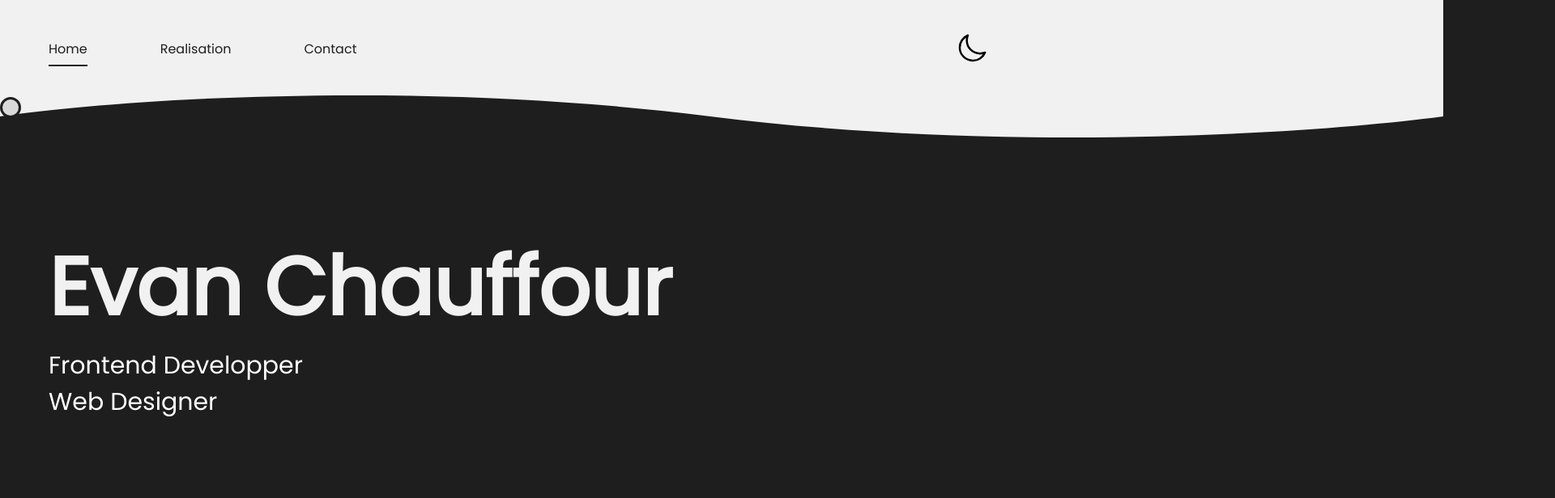
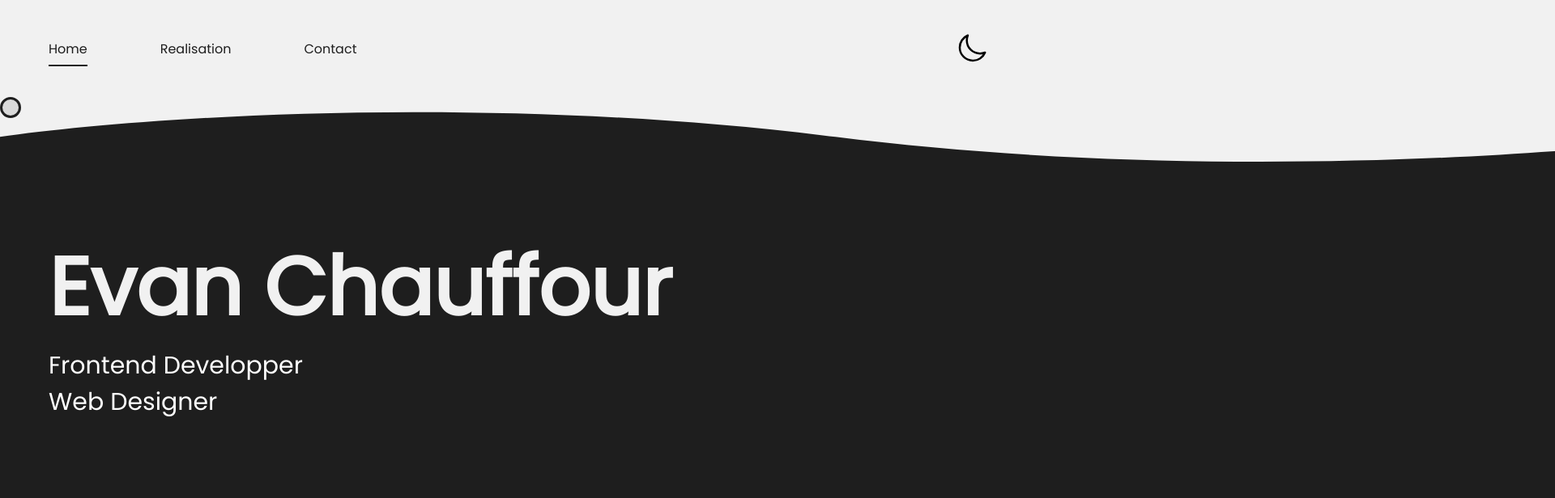
Before and after one commit to Evanchauffour/My_portfolio, a React (Create React App) app: page / in a window 1280 px wide. Shown: the top 616 px of the page at 81% size, 1920 px wide, since content can reach past the window. Built offline with nearby package versions, Linux system fonts and the light colour scheme.

Commit message:
header 200px

```diff
--- a/src/Components/Header/header.css
+++ b/src/Components/Header/header.css
@@ -70,7 +70,7 @@ header .moon:hover{
 }
 
 header .bg{
-    height: 170px;
+    height: 200px;
     position: absolute;
     left: 0;
     top: 0;
```
